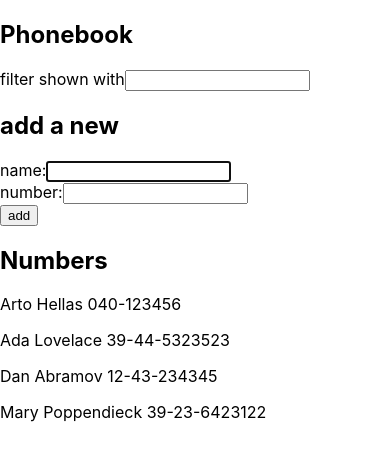
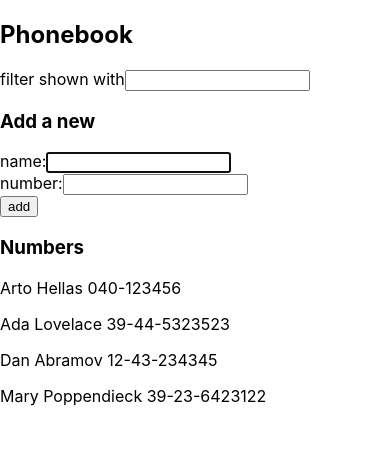
Before and after one commit to PCianes/FullStackOpen, a React (Create React App) app in the folder part2/phonebook/: page / in a window 390 px wide. Shown: the top 460 px of the page. Built offline with nearby package versions, Linux system fonts and the light colour scheme.

Commit message:
✨ 2.10: The Phonebook Step

```diff
--- a/part2/phonebook/src/App.js
+++ b/part2/phonebook/src/App.js
@@ -1,4 +1,7 @@
 import React, { useState } from "react";
+import Filter from "./components/Filter";
+import PersonForm from "./components/PersonForm";
+import Persons from "./components/Persons";
 
 const App = () => {
   const [persons, setPersons] = useState([
@@ -35,41 +38,22 @@ const App = () => {
     setPersons(newPersons);
     setPersonsFilter(newPersons);
   };
+  const formData = {
+    onFormSubmit,
+    newName,
+    setNewName,
+    newNumber,
+    setNewNumber,
+  };
 
   return (
     <div>
       <h2>Phonebook</h2>
-      <p>
-        filter shown with
-        <input value={searchPerson} onChange={filterPersons} />
-      </p>
-      <h2>add a new</h2>
-      <form onSubmit={onFormSubmit}>
-        <div>
-          name:
-          <input
-            value={newName}
-            onChange={(e) => setNewName(e.target.value)}
-            autoFocus
-          />
-        </div>
-        <div>
-          number:
-          <input
-            value={newNumber}
-            onChange={(e) => setNewNumber(e.target.value)}
-          />
-        </div>
-        <div>
-          <button type="submit">add</button>
-        </div>
-      </form>
-      <h2>Numbers</h2>
-      {personsFilter.map((person) => (
-        <p key={person.name}>
-          {person.name} <span>{person.number}</span>
-        </p>
-      ))}
+      <Filter value={searchPerson} onChange={filterPersons} />
+      <h3>Add a new</h3>
+      <PersonForm data={formData} />
+      <h3>Numbers</h3>
+      <Persons personsFilter={personsFilter} />
     </div>
   );
 };
--- /dev/null
+++ b/part2/phonebook/src/components/Filter.js
@@ -0,0 +1,12 @@
+import React from "react";
+
+const Filter = ({ value, onChange }) => {
+  return (
+    <p>
+      filter shown with
+      <input value={value} onChange={onChange} />
+    </p>
+  );
+};
+
+export default Filter;
--- /dev/null
+++ b/part2/phonebook/src/components/PersonForm.js
@@ -0,0 +1,30 @@
+import React from "react";
+
+const PersonForm = ({
+  data: { onFormSubmit, newName, setNewName, newNumber, setNewNumber },
+}) => {
+  return (
+    <form onSubmit={onFormSubmit}>
+      <div>
+        name:
+        <input
+          value={newName}
+          onChange={(e) => setNewName(e.target.value)}
+          autoFocus
+        />
+      </div>
+      <div>
+        number:
+        <input
+          value={newNumber}
+          onChange={(e) => setNewNumber(e.target.value)}
+        />
+      </div>
+      <div>
+        <button type="submit">add</button>
+      </div>
+    </form>
+  );
+};
+
+export default PersonForm;
--- /dev/null
+++ b/part2/phonebook/src/components/Persons.js
@@ -0,0 +1,11 @@
+import React from "react";
+
+const Persons = ({ personsFilter }) => {
+  return personsFilter.map((person) => (
+    <p key={person.name}>
+      {person.name} <span>{person.number}</span>
+    </p>
+  ));
+};
+
+export default Persons;
```
